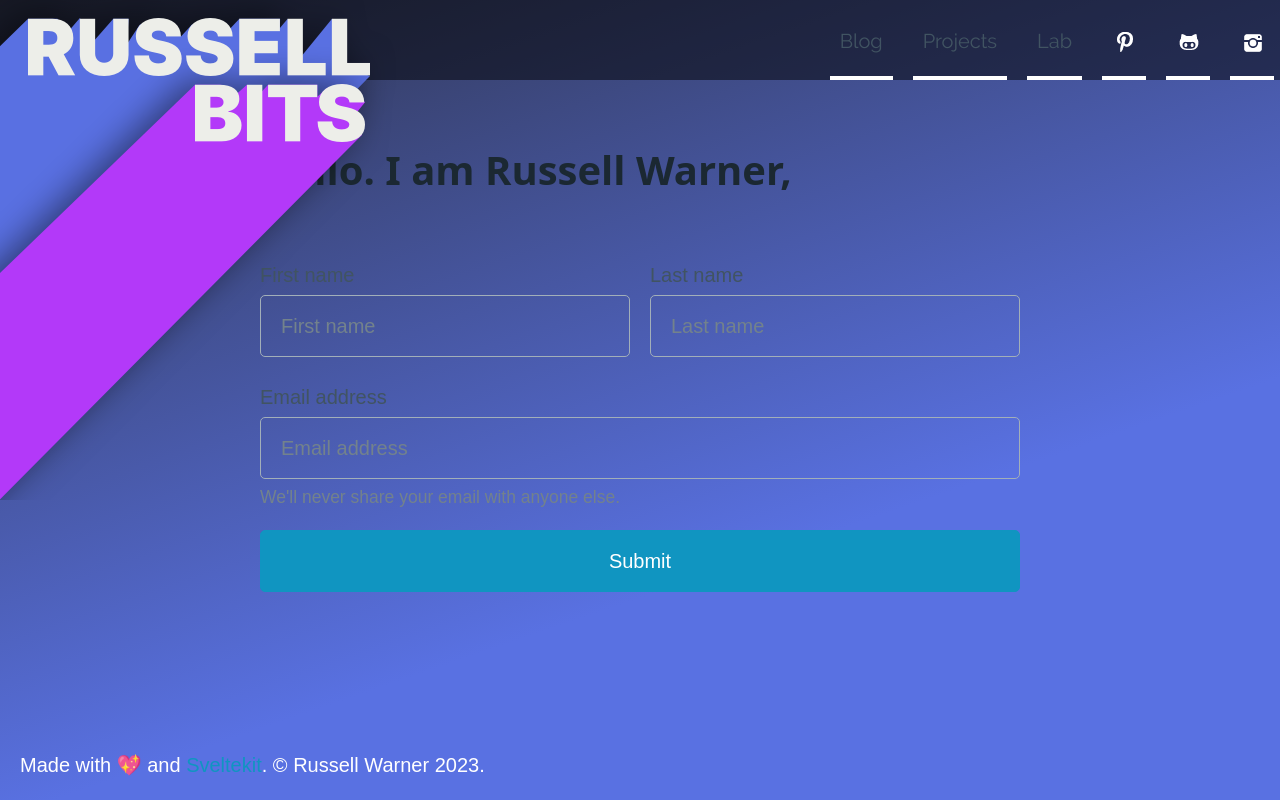
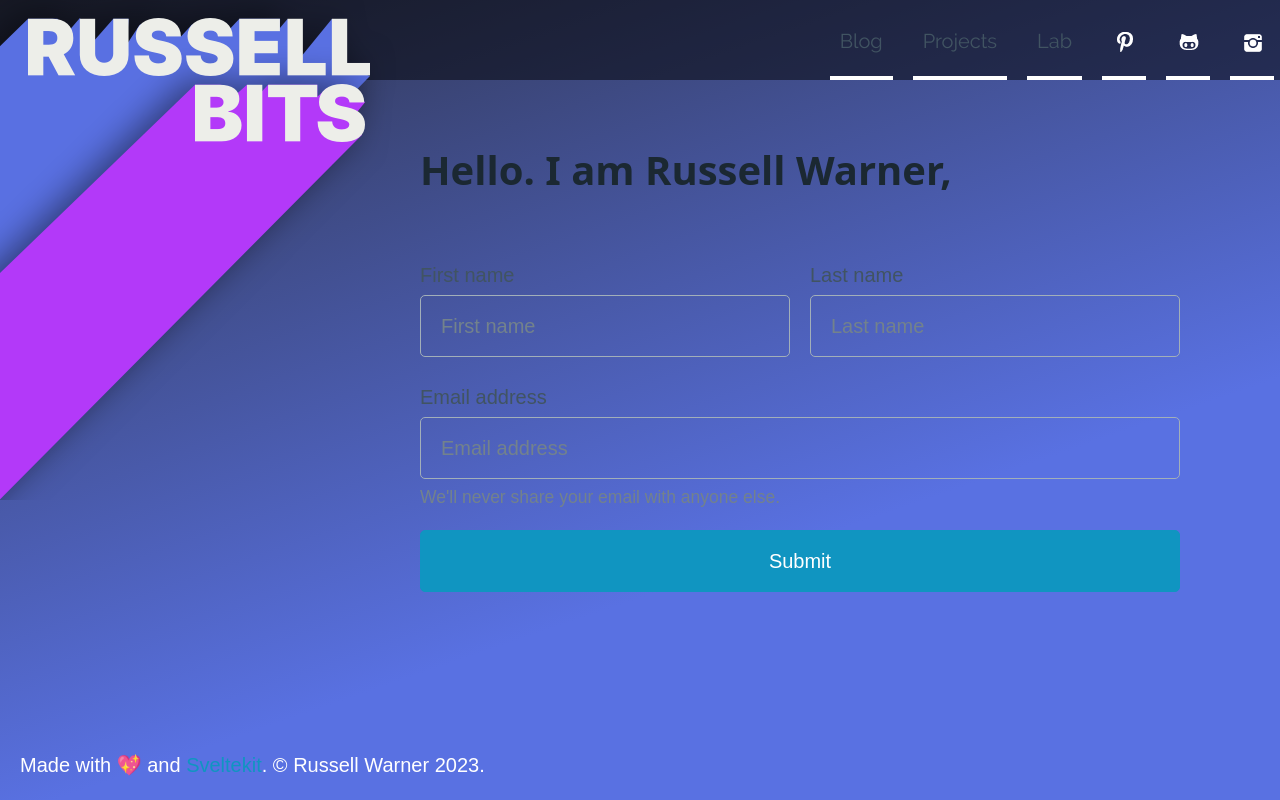
Before and after one commit to russellbits/russellbits.com, a SvelteKit app: page / in a window 1280 px wide. Built offline with nearby package versions, Linux system fonts and the light colour scheme.

Commit message:
Layout: adjusting formatting for .md files.

```diff
--- a/src/routes/+layout.svelte
+++ b/src/routes/+layout.svelte
@@ -13,3 +13,9 @@
 </main>
 
 <Footer />
+
+<style lang="scss">
+	main {
+		margin-left: 20em;
+	}
+</style>
--- a/src/routes/lab/+layout.svelte
+++ b/src/routes/lab/+layout.svelte
@@ -1,7 +1,4 @@
 <!-- lab/+paglayoute.svelte -->
-<h1>The Laboratory</h1>
-
-<p>I put experiments with javascript here</p>
 
 <main>
 	<slot />
```
Also changed, not shown: src/routes/lab/+page.md (+5 -1 lines).
